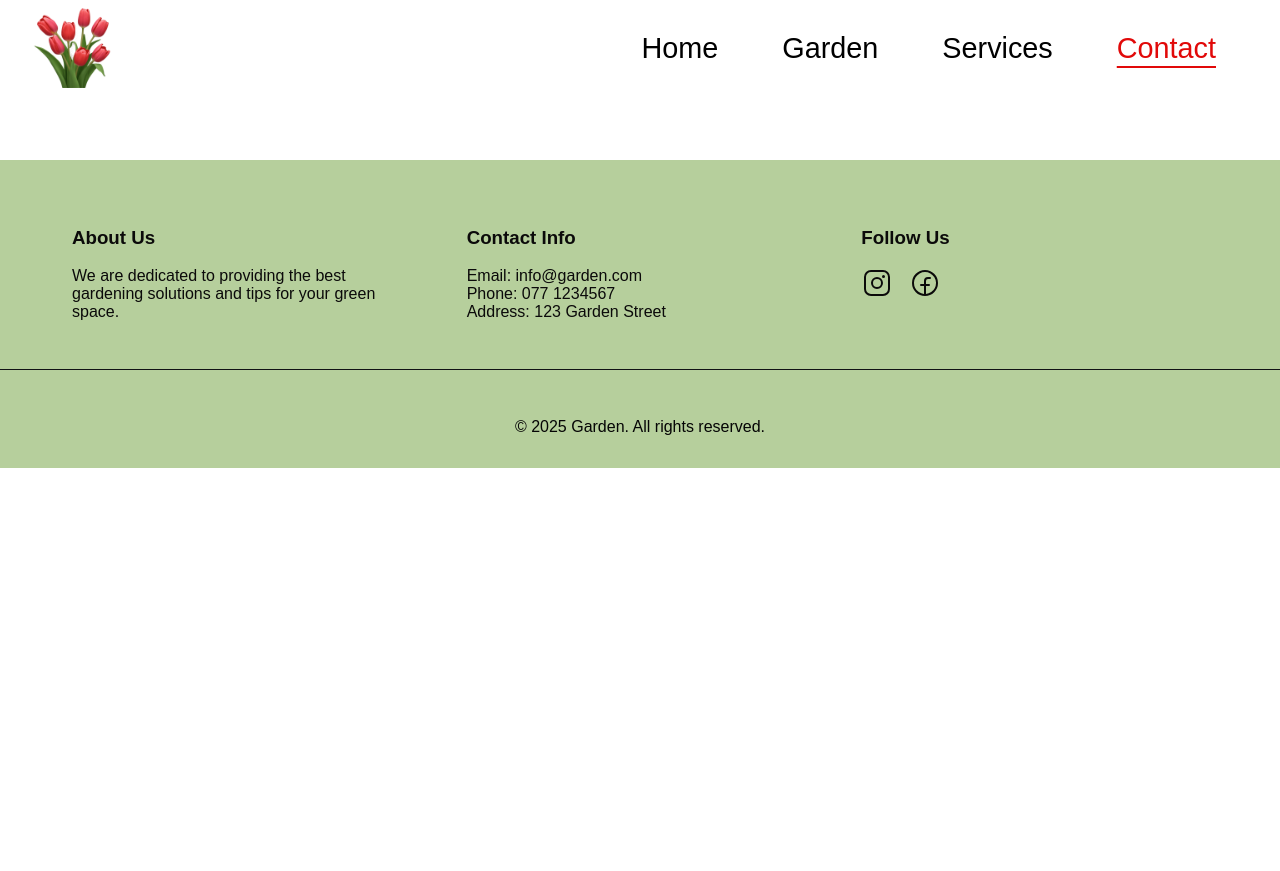
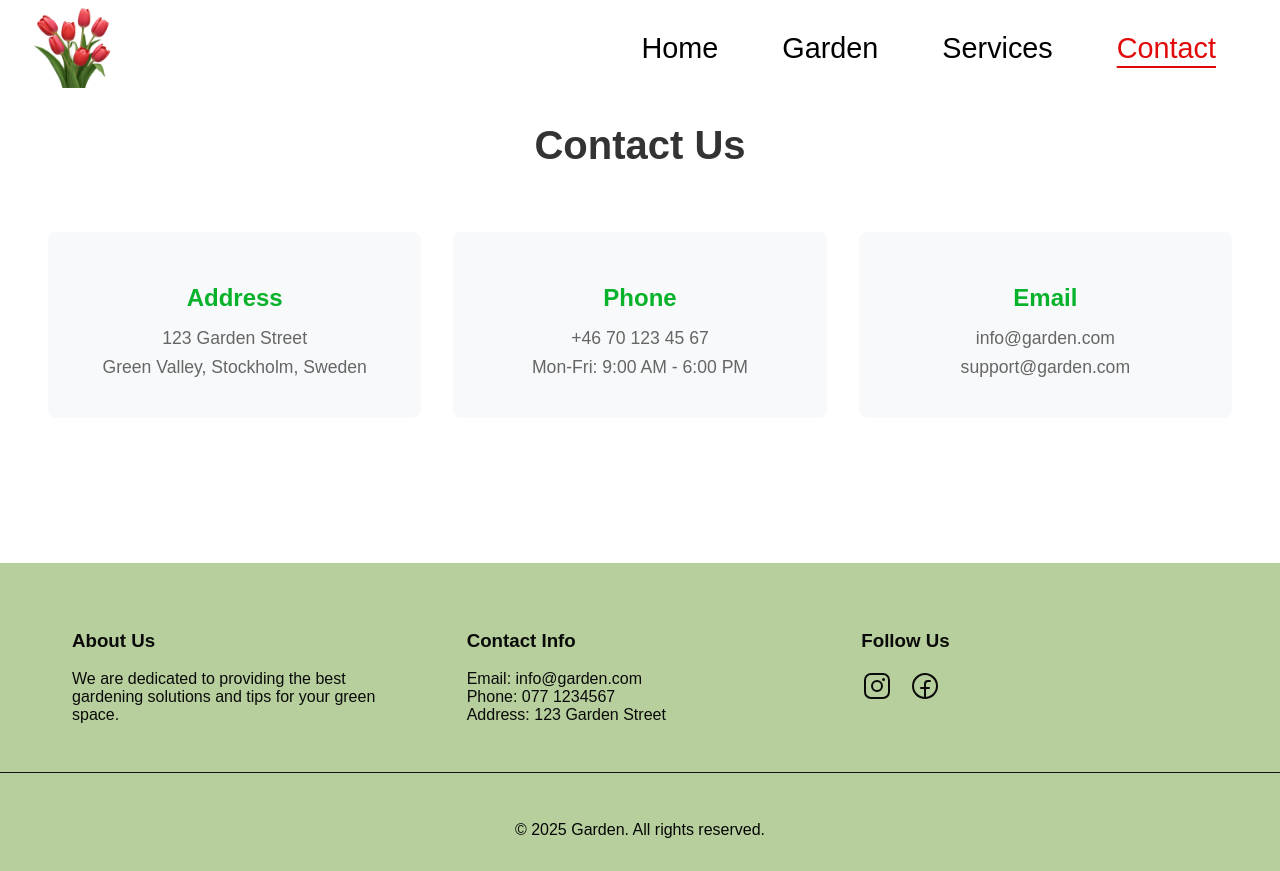
Before and after one commit to Vineethaveerapu/garden, a React (Vite) app: page / in a window 1280 px wide. Both pictures are taken after a click on the element "Contact". Before the commit the page ends 800 px from the top, so only its background shows below. Built offline with nearby package versions, Linux system fonts and the light colour scheme.

Commit message:
adding contact page and styles to that

```diff
--- a/src/App.jsx
+++ b/src/App.jsx
@@ -4,6 +4,7 @@ import Footer from "./components/Footer";
 import { useState } from "react";
 import Garden from "./components/Garden";
 import Services from "./components/Services";
+import Contact from "./components/Contact";
 import "./App.css";
 
 function App() {
@@ -16,6 +17,7 @@ function App() {
         {currentPage === "home" && <MainHome />}
         {currentPage === "garden" && <Garden />}
         {currentPage === "services" && <Services />}
+        {currentPage === "contact" && <Contact />}
       </main>
       <Footer />
     </>
--- /dev/null
+++ b/src/components/Contact/Contact.module.css
@@ -0,0 +1,53 @@
+.contactContainer {
+  min-height: 47vh;
+}
+
+.contactTitle {
+  text-align: center;
+  color: #333;
+  margin-bottom: 3rem;
+  font-size: 2.5rem;
+}
+
+.contactInfo {
+  display: grid;
+  grid-template-columns: repeat(auto-fit, minmax(250px, 1fr));
+  gap: 2rem;
+  padding: 1rem;
+}
+
+.contactItem {
+  text-align: center;
+  padding: 2rem;
+  background-color: #f8f9fa;
+  border-radius: 8px;
+  transition: transform 0.3s ease;
+}
+
+.contactItem h2 {
+  color: var(--primary-color);
+  margin-bottom: 1rem;
+  font-size: 1.5rem;
+}
+
+.contactItem p {
+  color: #666;
+  margin: 0.5rem 0;
+  font-size: 1.1rem;
+}
+
+@media (max-width: 768px) {
+  .contactContainer {
+    margin: 1rem;
+    padding: 1rem;
+  }
+
+  .contactInfo {
+    grid-template-columns: 1fr;
+    gap: 1rem;
+  }
+
+  .contactItem {
+    padding: 1.5rem;
+  }
+}
--- /dev/null
+++ b/src/components/Contact/index.jsx
@@ -0,0 +1,30 @@
+import styles from "./Contact.module.css";
+
+const Contact = () => {
+  return (
+    <div className={styles.contactContainer}>
+      <h1 className={styles.contactTitle}>Contact Us</h1>
+      <div className={styles.contactInfo}>
+        <div className={styles.contactItem}>
+          <h2>Address</h2>
+          <p>123 Garden Street</p>
+          <p>Green Valley, Stockholm, Sweden</p>
+        </div>
+
+        <div className={styles.contactItem}>
+          <h2>Phone</h2>
+          <p>+46 70 123 45 67</p>
+          <p>Mon-Fri: 9:00 AM - 6:00 PM</p>
+        </div>
+
+        <div className={styles.contactItem}>
+          <h2>Email</h2>
+          <p>info@garden.com</p>
+          <p>support@garden.com</p>
+        </div>
+      </div>
+    </div>
+  );
+};
+
+export default Contact;
```
